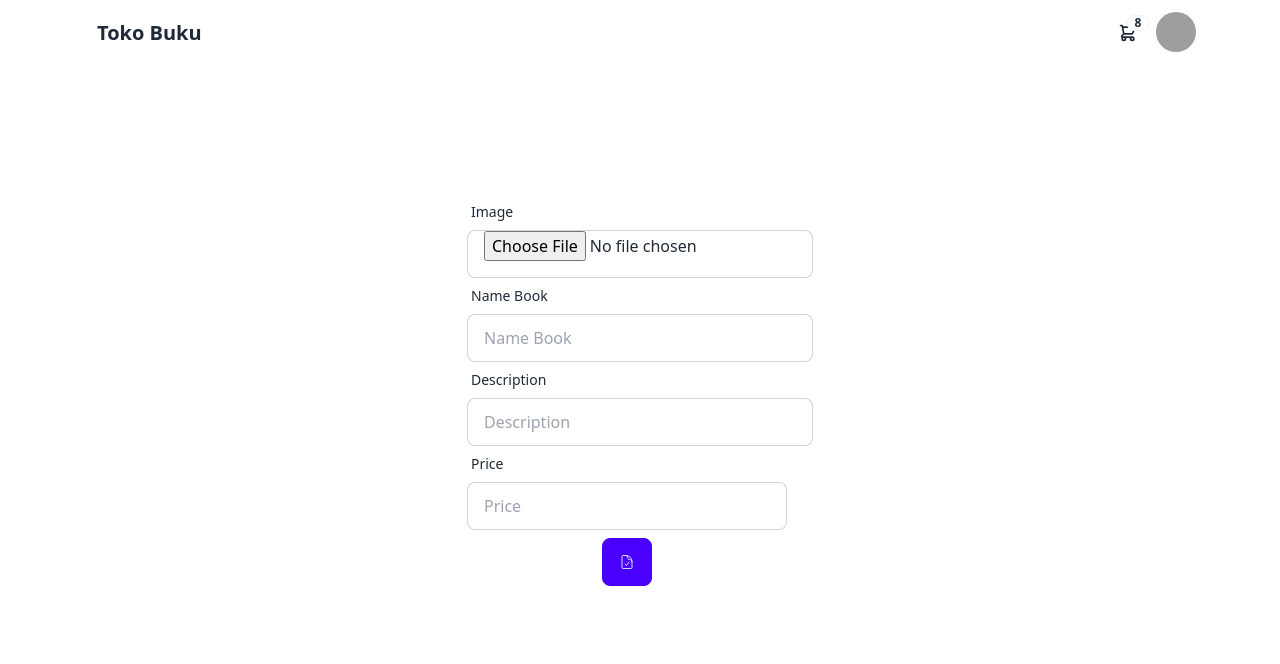
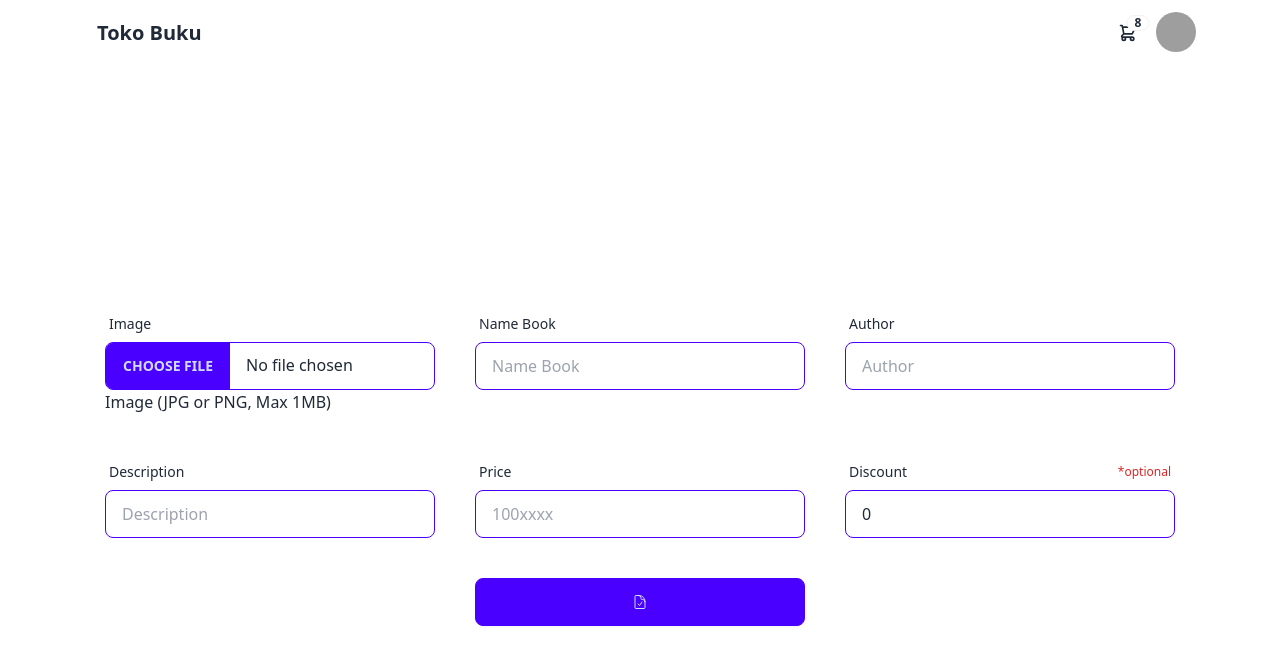
Before and after one commit to ahay12/book-store, a React (Vite) app in the folder book-shop/: page /add in a window 1280 px wide. Shown: the top 664 px of the page. Built offline with nearby package versions, Linux system fonts and the light colour scheme; grey boxes are pictures that could not be loaded.

Commit message:
update addProduct

```diff
--- a/book-shop/src/components/addProduct.jsx
+++ b/book-shop/src/components/addProduct.jsx
@@ -1,35 +1,56 @@
 import { useState } from "react"
 import axios from "axios";
 import { useNavigate } from 'react-router-dom';
+import ValidateForm from "./alertForm";
 
 export default function AddProduct() {
     const [nameProduct, setNameProduct] = useState('')
     const [price, setPrice] = useState('')
     const [image, setImage] = useState('')
     const [descProduct, setDescProduct] = useState('')
+    const [author, setAuthor] = useState('')
+    const [discount, setDiscount] = useState('0')
     const push = useNavigate('')
 
-    const saveProduct = async (e) => {
-        console.log(image);
-        e.preventDefault();
-        await axios.post('http://localhost:4000/product', {
-            image,
-            nameProduct: nameProduct,
-            descProduct: descProduct,
-            price: price,
+    const handleSubmit = async (event) => {
+        try {
+            const formData = new FormData()
+            formData.append('image', image)
+            formData.append('nameProduct', nameProduct)
+            formData.append('descProduct', descProduct)
+            formData.append('author', author)
+            formData.append('price', price)
+            formData.append('discount', discount)
+            if (!ValidateForm(event)) {
+                return
+            }
+            const response = await axios.post('http://localhost:4000/product', formData, {
+                headers: {
+                    'Content-Type': 'multipart/form-data'
+                }
             })
-        push("/");
+            setNameProduct(response.data)
+            push('/product-list')
+            // console.log('price', price);
+            // console.log(discount);
+        } catch (error) {
+            console.log(error.message)
+        }
     }
 
+
+
     return (
-        <div className="grid mt-32 justify-items-center">
-            <form onSubmit={saveProduct}>
+        <div className="justify-items-center h-screen container place-content-center">
+            <div id="error"></div>
+            <form id="myForm" className="grid grid-cols-3 gap-10" onSubmit={handleSubmit} autoComplete="off">
                 <div className="field">
                     <label className="form-control">
-                        <div className="label">
+                        <div id="error" className="label">
                             <span className="label-text">Image</span>
                         </div>
-                        <input type="file" value={image} onChange={(e) => setImage(e.target.value)} placeholder="Image" className="input input-bordered w-full max-w-md" />
+                        <input id="imageInput" type="file" onChange={(e) => setImage(e.target.files[0])} accept="image/jpeg,image/png,image/webp" name="imageBook" className="file-input file-input-primary w-full max-w-md" />
+                        <label htmlFor="imageInput">Image (JPG or PNG, Max 1MB)</label>
                     </label>
                 </div>
                 <div className="field">
@@ -37,7 +58,15 @@ export default function AddProduct() {
                         <div className="label">
                             <span className="label-text">Name Book</span>
                         </div>
-                        <input type="text" value={nameProduct} onChange={(e) => setNameProduct(e.target.value)} placeholder="Name Book" className="input input-bordered w-full max-w-md" />
+                        <input id="nameProduct" type="text" value={nameProduct} onChange={(e) => setNameProduct(e.target.value)} placeholder="Name Book" className="input input-primary w-full max-w-md" />
+                    </label>
+                </div>
+                <div className="field">
+                    <label className="form-control">
+                        <div className="label">
+                            <span className="label-text">Author</span>
+                        </div>
+                        <input id="author" type="text" value={author} onChange={(e) => setAuthor(e.target.value)} placeholder="Author" className="input input-primary w-full max-w-md" />
                     </label>
                 </div>
                 <div className="field">
@@ -45,26 +74,33 @@ export default function AddProduct() {
                         <div className="label">
                             <span className="label-text">Description</span>
                         </div>
-                        <input type="text" value={descProduct} onChange={(e) => setDescProduct(e.target.value)} placeholder="Description" className="input input-bordered w-full max-w-md" />
+                        <input id="descProduct" type="text" value={descProduct} onChange={(e) => setDescProduct(e.target.value)} placeholder="Description" className="input input-primary w-full max-w-md" />
                     </label>
                 </div>
                 <div className="field">
-                    <label className="form-control w-full max-w-xs">
+                    <label className="form-control w-full">
                         <div className="label">
                             <span className="label-text">Price</span>
                         </div>
-                        <input type="number" value={price} onChange={(e) => setPrice(e.target.value)} placeholder="Price" className="input input-bordered w-full max-w-md" />
+                        <input id="price" type="number" value={price} onChange={(e) => setPrice(e.target.value)} placeholder="100xxxx" className="input input-primary w-full max-w-md" />
                     </label>
                 </div>
-                <div className="field label form-control w-full max-w-xs">
-                    <span className="label-text-alt"></span>
-                    <span className="label-text-alt">
+                <div className="field">
+                    <label className="form-control w-full">
+                        <div className="label">
+                            <span className="label-text">Discount</span>
+                            <p className="text-red-600 text-xs">*optional</p>
+                        </div>
+                        <input id="discount" type="number" value={discount} onChange={(e) => setDiscount(e.target.value)} placeholder="100xxx" className="input input-primary w-full max-w-md" />
+                    </label>
+                </div>
+                <div></div>
+                <div className="field form-control">
                     <button className="btn btn-primary">
                         <svg xmlns="http://www.w3.org/2000/svg" fill="none" viewBox="0 0 24 24" strokeWidth={1.5} stroke="currentColor" className="size-4">
                             <path strokeLinecap="round" strokeLinejoin="round" d="M10.125 2.25h-4.5c-.621 0-1.125.504-1.125 1.125v17.25c0 .621.504 1.125 1.125 1.125h12.75c.621 0 1.125-.504 1.125-1.125v-9M10.125 2.25h.375a9 9 0 0 1 9 9v.375M10.125 2.25A3.375 3.375 0 0 1 13.5 5.625v1.5c0 .621.504 1.125 1.125 1.125h1.5a3.375 3.375 0 0 1 3.375 3.375M9 15l2.25 2.25L15 12" />
                         </svg>
                     </button>
-                    </span>
                 </div>
             </form>
         </div>
```
Lines whose indentation alone changed are shown as unchanged.
